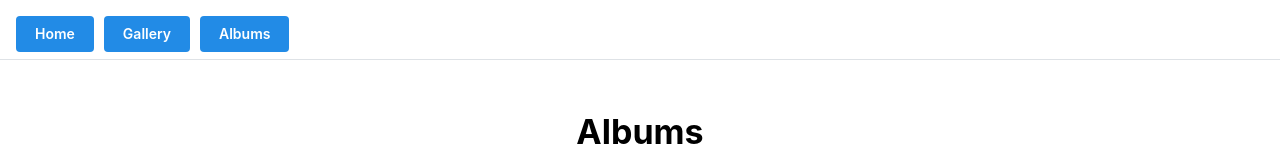
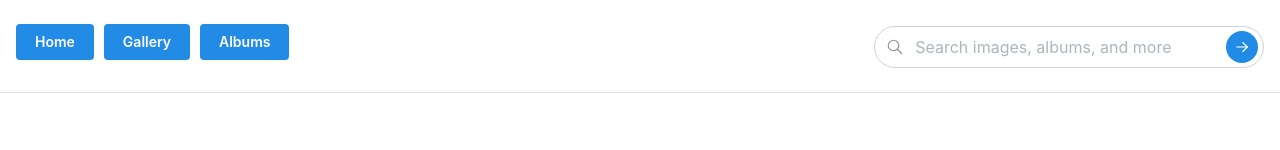
Before and after one commit to sechols223/CMPS-420-Project, a React (Vite) app: page /albums in a window 1280 px wide. Shown: the top 150 px of the page. Built offline with nearby package versions, Linux system fonts and the light colour scheme.

Commit message:
Added search bar to header. Added styles to HeaderMegaMenu.module.css for search bar, spacing, and flex-grow propertes of the buttons and search bar for when the browser window size changes.

```diff
--- a/src/CSS/HeaderMegaMenu.module.css
+++ b/src/CSS/HeaderMegaMenu.module.css
@@ -1,11 +1,27 @@
 .header {
-    height: rem(60px);
+  min-height: 60px;
   padding-top: var(--mantine-spacing-md);
   padding-left: var(--mantine-spacing-md);
   padding-right: var(--mantine-spacing-md);
   padding-bottom: calc(1.5rem * var(--mantine-scale));
   border-bottom: rem(1px) solid light-dark(var(--mantine-color-gray-3), var(--mantine-color-dark-4));
+  display: flex;
+  justify-content: space-between;
+  align-items: center;
+  flex-grow: 1;
+}
+
+.header .searchBar {
+  display: flex;
   justify-content: flex-end;
+  flex-grow: 1;
+  padding-top: 10px;
+}
+
+.buttonGroup {
+  display: flex;
+  flex-grow: 1;
+  gap: var(--mantine-spacing-md);
 }
 
 .link {
--- a/src/pages/album-page/album-page.tsx
+++ b/src/pages/album-page/album-page.tsx
@@ -1,5 +1,14 @@
 // Stuff I added
-import { IconDots, IconEye, IconFileZip, IconPlus, IconTrash } from '@tabler/icons-react'; // Stuff I added
+import {
+  IconArrowRight,
+  IconDots,
+  IconEye,
+  IconFileZip,
+  IconPlus,
+  IconSearch,
+  IconTrash,
+} from '@tabler/icons-react';
+// Stuff I added
 import { Link, useNavigate } from 'react-router-dom';
 import {
   ActionIcon,
@@ -14,12 +23,16 @@ import {
   SimpleGrid,
   Stack,
   Text,
+  TextInput,
+  TextInputProps,
   Title,
+  useMantineTheme,
 } from '@mantine/core';
 import classes from '../../CSS/HeaderMegaMenu.module.css';
 
 export function AlbumPage() {
   let navigate = useNavigate();
+  const theme = useMantineTheme(); // Get the theme object
   const routeToUserHome = () => {
     let path = '/home';
     navigate(path);
@@ -73,10 +86,25 @@ export function AlbumPage() {
             <Button title="Gallery" onClick={routeToGallery}>
               Gallery
             </Button>
-            <Button title="Alubms" onClick={routeToAlbums}>
+            <Button title="Albums" onClick={routeToAlbums}>
               Albums
             </Button>
           </Group>
+          <div className={classes.searchBar}>
+            <TextInput
+              radius="xl"
+              size="md"
+              placeholder="Search images, albums, and more"
+              rightSectionWidth={42}
+              leftSection={<IconSearch style={{ width: rem(18), height: rem(18) }} stroke={1.5} />}
+              rightSection={
+                <ActionIcon size={32} radius="xl" color={theme.primaryColor} variant="filled">
+                  <IconArrowRight style={{ width: rem(18), height: rem(18) }} stroke={1.5} />
+                </ActionIcon>
+              }
+              style={{ width: '40%' }}
+            />
+          </div>
         </header>
       </Box>
       <Stack>
```
Also changed, not shown: 2 other files (tests, documents, lock files or other folders). Lines whose indentation alone changed are shown as unchanged.
